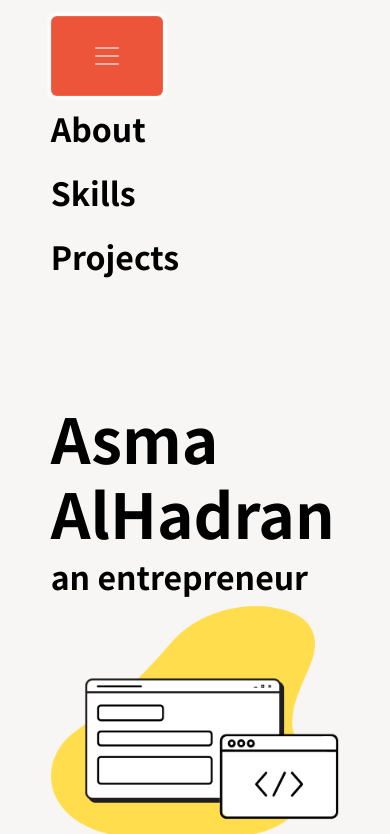
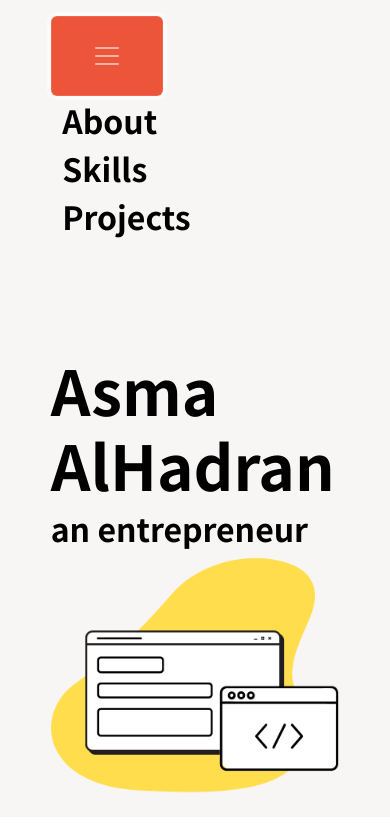
Before and after one commit to asma-mo/test, a plain HTML site: page index.html in a window 390 px wide. Both pictures are taken after a click on the button "Toggle Navigation". Shown: the top 834 px of the page. Drawn offline with nearby package versions, Linux system fonts and the light colour scheme.

Commit message:
Update styles.css

```diff
--- a/css/styles.css
+++ b/css/styles.css
@@ -298,7 +298,7 @@ h2 {
     }
 
 
-    .nav-item {
+    .nav-link {
         padding: 0 20% 0 0;
         font-size: xx-large;
     }
```
